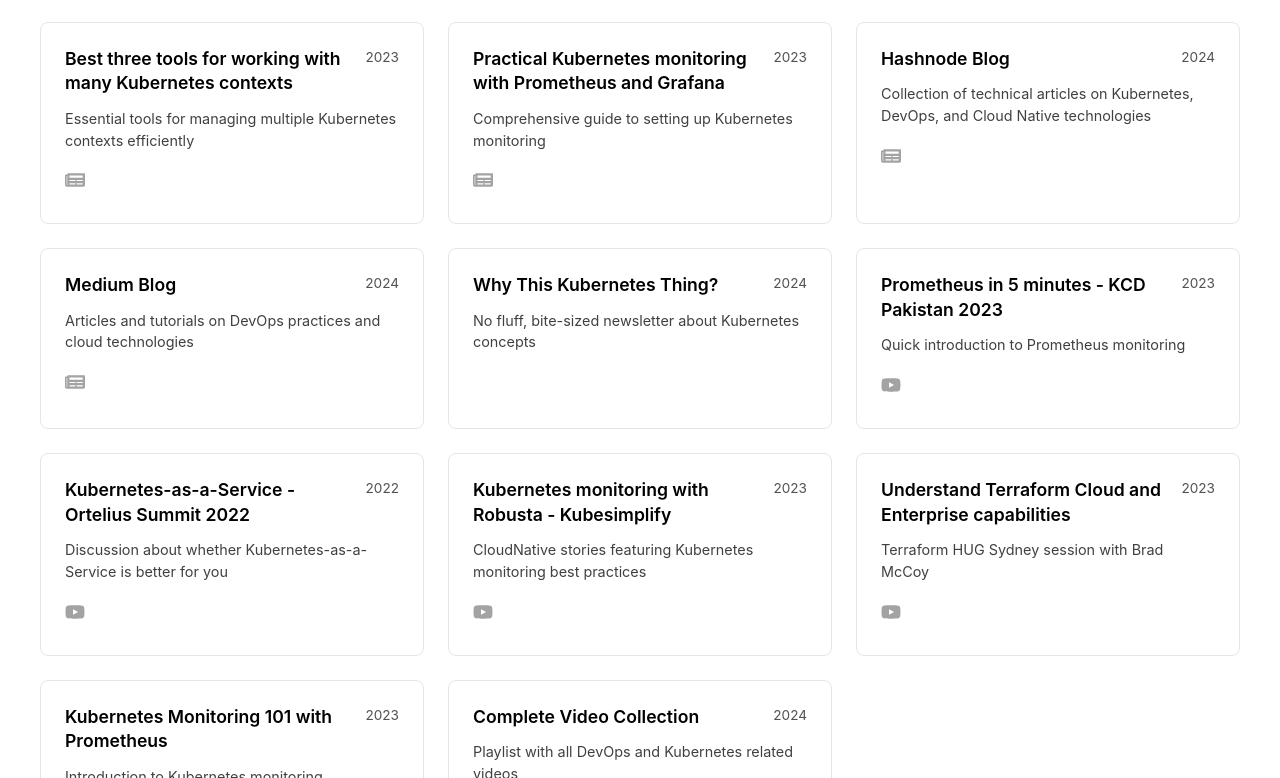
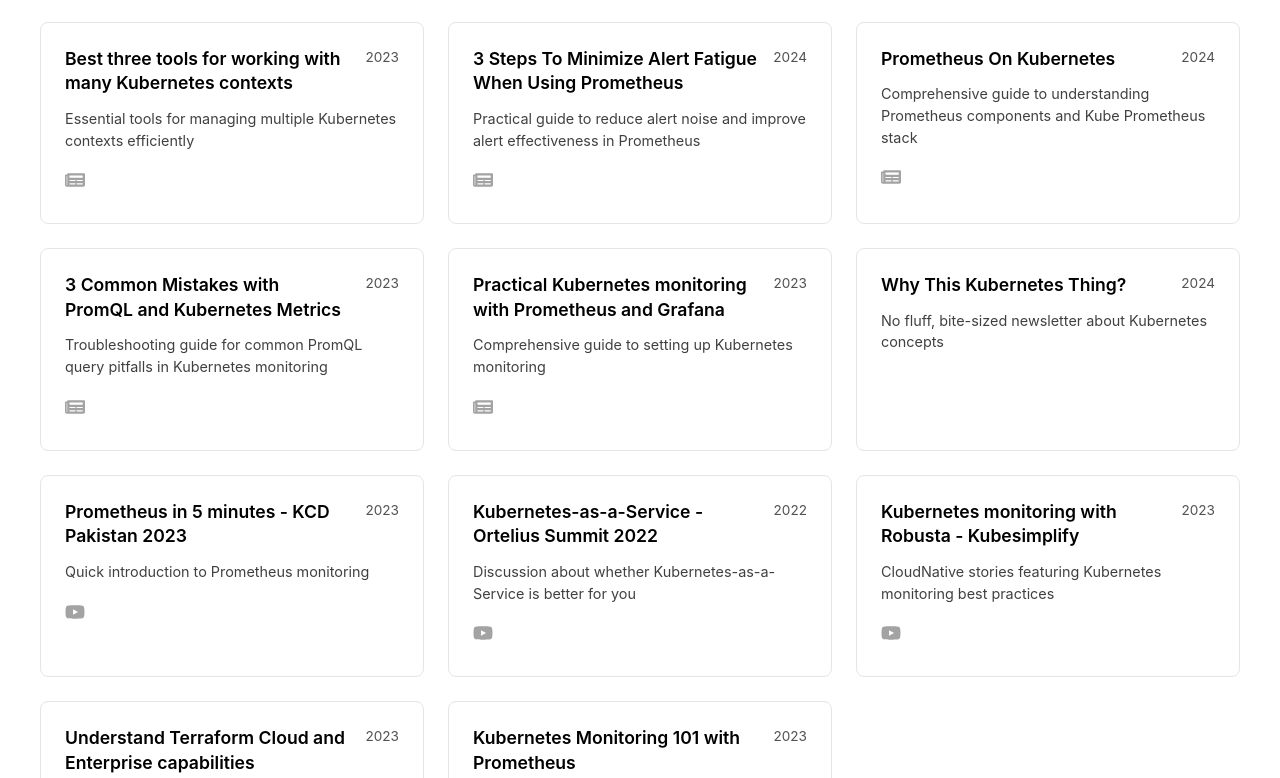
Before and after one commit to pavangudiwada/personal-website, a Next.js app: page /work in a window 1280 px wide. Shown: the part 602-1380 px from the top of the page. Built offline with nearby package versions, Linux system fonts and the light colour scheme.

Commit message:
Updated work info

```diff
--- a/src/app/work/page.js
+++ b/src/app/work/page.js
@@ -40,25 +40,32 @@ const workItems = [
         link: "https://home.robusta.dev/blog/switching-kubernets-context"
     },
     {
+        title: "3 Steps To Minimize Alert Fatigue When Using Prometheus",
+        description: "Practical guide to reduce alert noise and improve alert effectiveness in Prometheus",
+        category: "blogs",
+        year: "2024",
+        link: "https://home.robusta.dev/blog/3-steps-to-minimize-alert-fatigue-when-using-prometheus"
+    },
+    {
+        title: "Prometheus On Kubernetes",
+        description: "Comprehensive guide to understanding Prometheus components and Kube Prometheus stack",
+        category: "blogs",
+        year: "2024",
+        link: "https://home.robusta.dev/blog/prometheus-on-kubernetes"
+    },
+    {
+        title: "3 Common Mistakes with PromQL and Kubernetes Metrics",
+        description: "Troubleshooting guide for common PromQL query pitfalls in Kubernetes monitoring",
+        category: "blogs",
+        year: "2023",
+        link: "https://home.robusta.dev/blog/3-common-mistakes-with-promql-and-kubernetes-metrics"
+    },
+    {
         title: "Practical Kubernetes monitoring with Prometheus and Grafana",
         description: "Comprehensive guide to setting up Kubernetes monitoring",
         category: "blogs",
         year: "2023",
         link: "https://kubecampus.io/kubernetes/blog/practical-kubernetes-monitoring-with-prometheus-and-grafana/"
-    },
-    {
-        title: "Hashnode Blog",
-        description: "Collection of technical articles on Kubernetes, DevOps, and Cloud Native technologies",
-        category: "blogs",
-        year: "2024",
-        link: "https://pavangudiwada.hashnode.dev/"
-    },
-    {
-        title: "Medium Blog",
-        description: "Articles and tutorials on DevOps practices and cloud technologies",
-        category: "blogs",
-        year: "2024",
-        link: "https://pavangudiwada.medium.com/"
     },
     {
         title: "Why This Kubernetes Thing?",
@@ -101,13 +108,6 @@ const workItems = [
         category: "videos",
         year: "2023",
         link: "https://www.youtube.com/watch?v=siH-B5bOoIU"
-    },
-    {
-        title: "Complete Video Collection",
-        description: "Playlist with all DevOps and Kubernetes related videos",
-        category: "videos",
-        year: "2024",
-        link: "https://www.youtube.com/watch?v=RP6bW-EevX0&list=PLfbj6mkGIOYtD_vaMI65tqzvHPRTcpBD_"
     }
 ];
 
```
